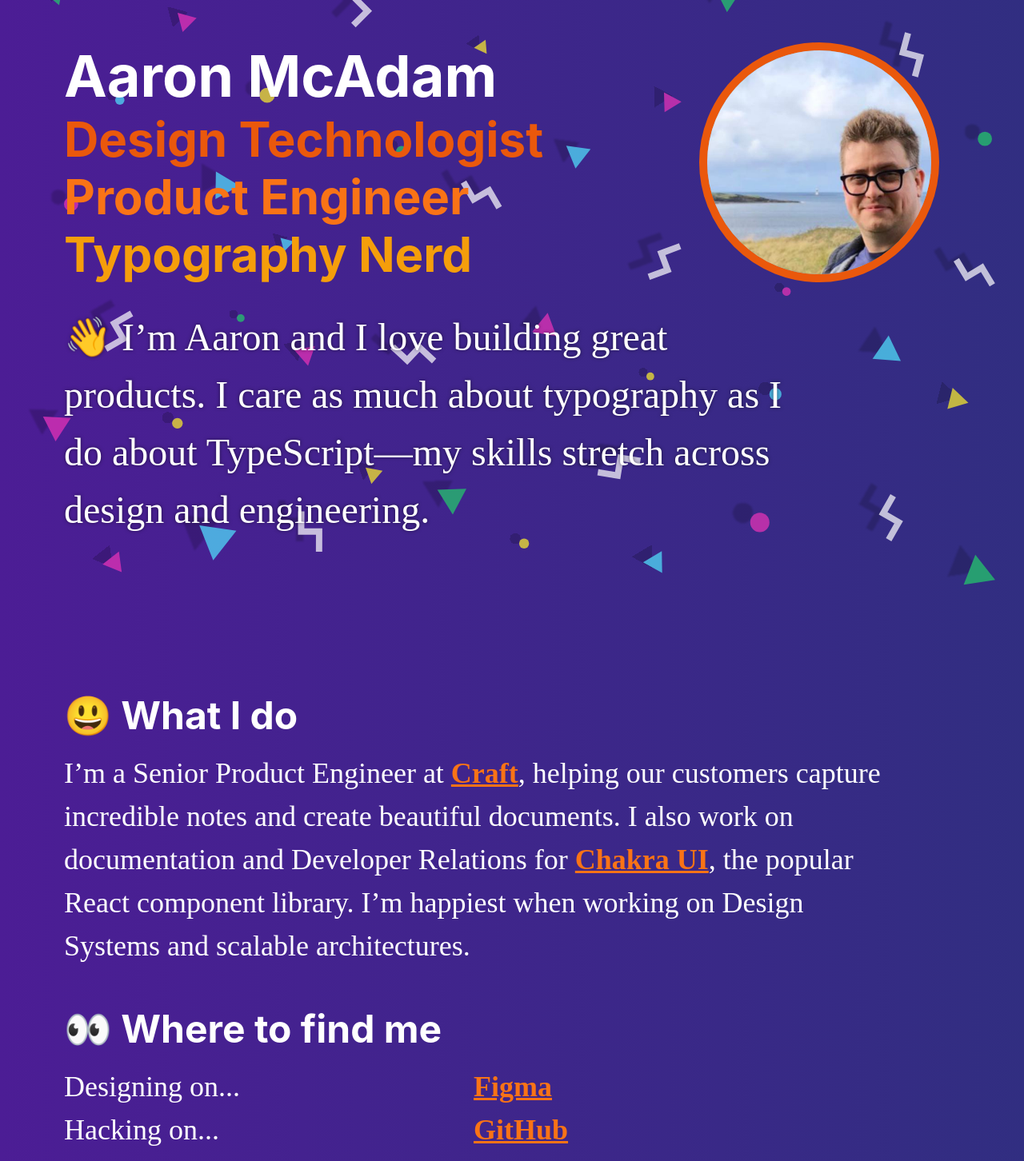
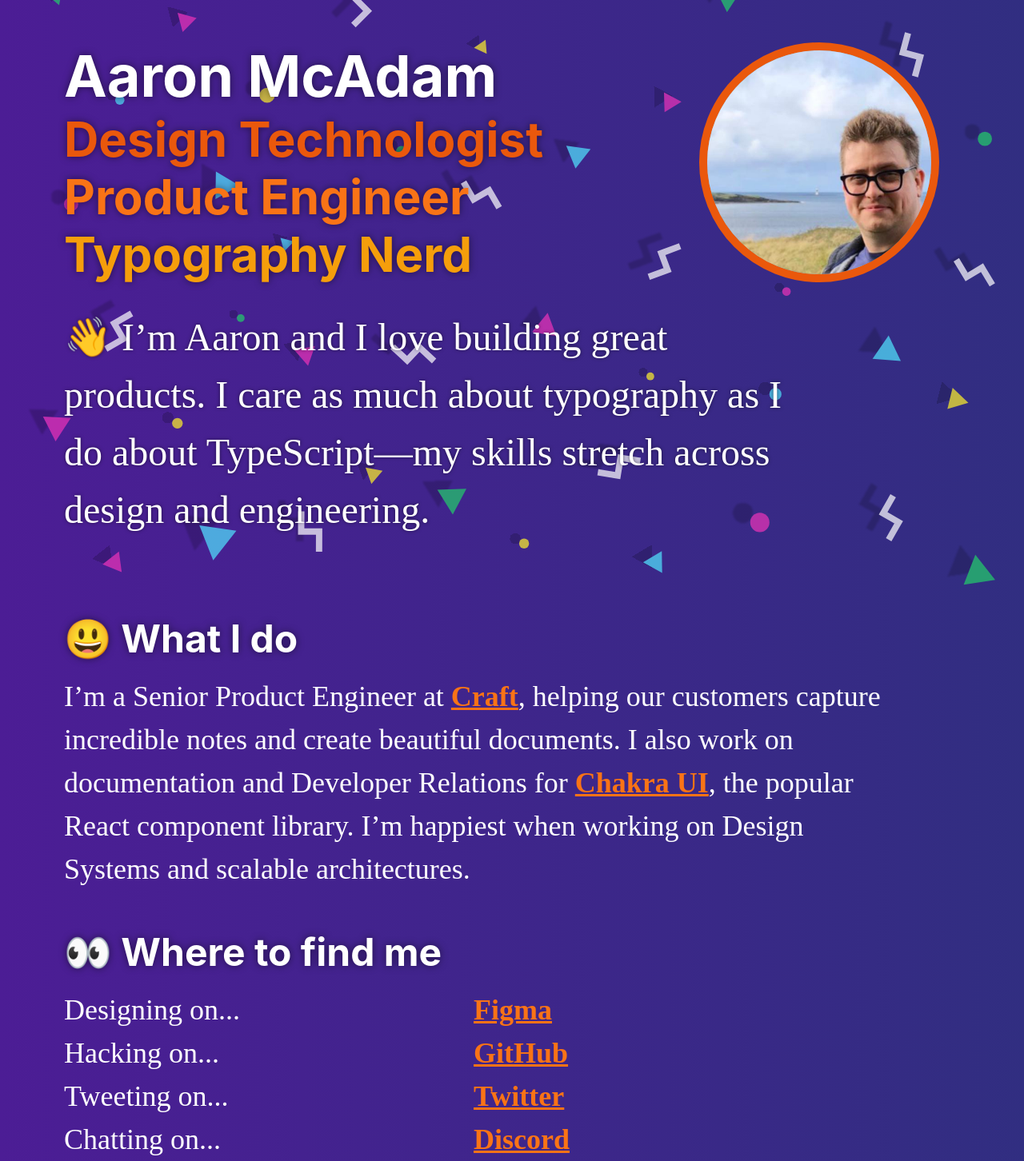
Before and after one commit to aaronmcadam/personal-website, a Next.js app: page / in a window 1280 px wide. Shown: the part 140-1592 px from the top of the page at 80% size. Built offline with nearby package versions, Linux system fonts and the light colour scheme; a web font is replaced by a local one.

Commit message:
fix: bg tweaks

```diff
--- a/pages/index.tsx
+++ b/pages/index.tsx
@@ -59,19 +59,19 @@
             aria-hidden="true"
             alt="pattern background"
             src="/assets/images/bg/full/3.svg"
-            display={{ md: "none" }}
+            display={{ sm: "none" }}
           />
           <Image
             aria-hidden="true"
             alt="pattern background"
             src="/assets/images/bg/full/2.svg"
-            display={{ md: "none" }}
+            display={{ sm: "none" }}
           />
           <Image
             aria-hidden="true"
             alt="pattern background"
             src="/assets/images/bg/full/1.svg"
-            display={{ md: "none" }}
+            display={{ sm: "none" }}
           />
         </Box>
         <Nav />
--- a/src/components/about.tsx
+++ b/src/components/about.tsx
@@ -6,11 +6,14 @@
       maxW="7xl"
       mx="auto"
       px={{ base: 4, sm: 6, lg: 8, xl: 20 }}
-      mt={{ base: 12, sm: 24, xl: 48, "2xl": 64 }}
+      mt={{ base: 12, sm: 24 }}
     >
       <Stack spacing={12} maxW="5xl">
         <Box gridColumn="span 7">
-          <Heading fontSize={{ base: "2xl", sm: "3xl", md: "4xl", lg: "5xl" }}>
+          <Heading
+            fontSize={{ base: "2xl", sm: "3xl", md: "4xl", lg: "5xl" }}
+            filter="drop-shadow(0px 0px 5px rgba(0, 0, 0, 0.5))"
+          >
             😃 What I do
           </Heading>
           <Text
@@ -43,7 +46,10 @@
           gridColumn="span 5"
           fontSize={{ base: "xl", sm: "2xl", md: "3xl", lg: "4xl" }}
         >
-          <Heading fontSize={{ base: "2xl", sm: "3xl", md: "4xl", lg: "5xl" }}>
+          <Heading
+            fontSize={{ base: "2xl", sm: "3xl", md: "4xl", lg: "5xl" }}
+            filter="drop-shadow(0px 0px 5px rgba(0, 0, 0, 0.5))"
+          >
             👀 Where to find me
           </Heading>
           <SimpleGrid columns={2} mt={4}>
--- a/src/components/hero.tsx
+++ b/src/components/hero.tsx
@@ -14,6 +14,7 @@
             fontSize={{ base: "4xl", sm: "5xl", md: "6xl", lg: "7xl" }}
             fontWeight="bold"
             color="white"
+            filter="drop-shadow(0px 0px 5px rgba(0, 0, 0, 0.5))"
           >
             <Box
               as="span"
@@ -30,6 +31,7 @@
             fontSize={{ base: "3xl", sm: "4xl", md: "5xl", lg: "6xl" }}
             fontWeight="bold"
             color="orange.600"
+            filter="drop-shadow(0px 0px 5px rgba(0, 0, 0, 0.5))"
           >
             Design Technologist
           </Heading>
@@ -38,6 +40,7 @@
             fontSize={{ base: "3xl", sm: "4xl", md: "5xl", lg: "6xl" }}
             fontWeight="bold"
             color="orange.500"
+            filter="drop-shadow(0px 0px 5px rgba(0, 0, 0, 0.5))"
           >
             Product Engineer
           </Heading>
@@ -46,6 +49,7 @@
             fontSize={{ base: "3xl", sm: "4xl", md: "5xl", lg: "6xl" }}
             fontWeight="bold"
             color="yellow.500"
+            filter="drop-shadow(0px 0px 5px rgba(0, 0, 0, 0.5))"
           >
             Typography Nerd
           </Heading>
```
